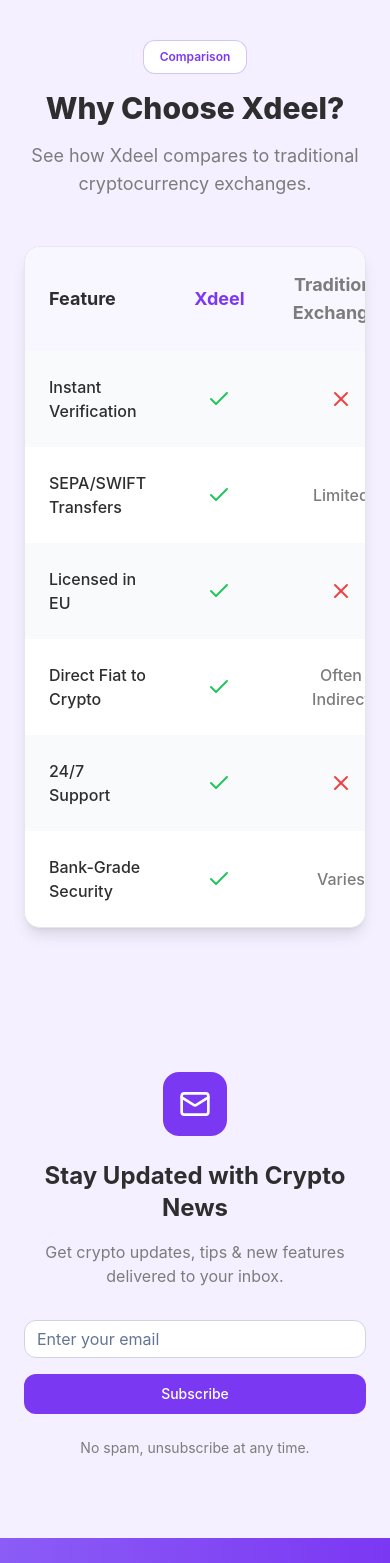
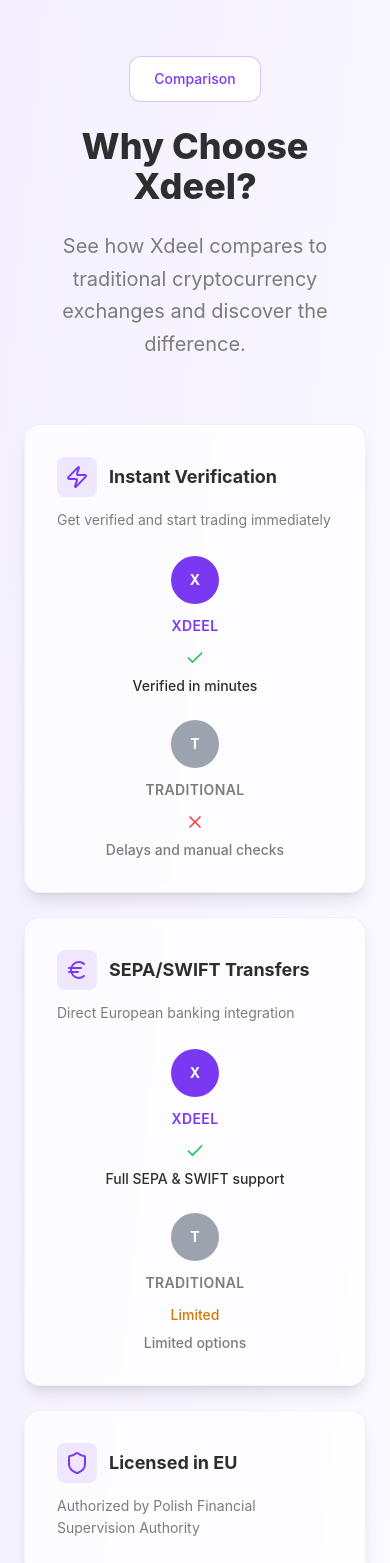
Before and after one commit to cidrus-money-org/xdeel-nexus-web, a React (Vite) app: page / in a window 390 px wide. Shown: the part 4740-6303 px from the top of the page. Built offline with nearby package versions, Linux system fonts and the light colour scheme.

Commit message:
Refactor: Improve "Why Choose Xdeel?" section
Redesigned the comparison section on the homepage to be more visually engaging, using a new layout, design elements, and content enhancements.

```diff
--- a/src/components/home/Comparison.tsx
+++ b/src/components/home/Comparison.tsx
@@ -1,95 +1,194 @@
 
 import { Card, CardContent } from "@/components/ui/card";
 import { Badge } from "@/components/ui/badge";
-import { Check, X } from "lucide-react";
+import { Check, X, Shield, Euro, Zap, Clock, HeadphonesIcon, CreditCard } from "lucide-react";
+import { useState, useEffect } from "react";
 
 export const Comparison = () => {
+  const [visibleItems, setVisibleItems] = useState<number[]>([]);
+
   const features = [
     {
+      icon: Zap,
       feature: "Instant Verification",
-      xdeel: true,
-      traditional: false
+      description: "Get verified and start trading immediately",
+      xdeel: "Verified in minutes",
+      xdeelType: "success" as const,
+      traditional: "Delays and manual checks",
+      traditionalType: "fail" as const
     },
     {
+      icon: Euro,
       feature: "SEPA/SWIFT Transfers",
-      xdeel: true,
-      traditional: "Limited"
+      description: "Direct European banking integration",
+      xdeel: "Full SEPA & SWIFT support",
+      xdeelType: "success" as const,
+      traditional: "Limited options",
+      traditionalType: "limited" as const
     },
     {
+      icon: Shield,
       feature: "Licensed in EU",
-      xdeel: true,
-      traditional: false
+      description: "Authorized by Polish Financial Supervision Authority",
+      xdeel: "KNF Authorized",
+      xdeelType: "success" as const,
+      traditional: "Often unregulated",
+      traditionalType: "fail" as const
     },
     {
+      icon: CreditCard,
       feature: "Direct Fiat to Crypto",
-      xdeel: true,
-      traditional: "Often Indirect"
+      description: "No middleman, direct conversion",
+      xdeel: "Direct conversion",
+      xdeelType: "success" as const,
+      traditional: "Multiple steps required",
+      traditionalType: "limited" as const
     },
     {
+      icon: HeadphonesIcon,
       feature: "24/7 Support",
-      xdeel: true,
-      traditional: false
+      description: "Round-the-clock customer assistance",
+      xdeel: "Always available",
+      xdeelType: "success" as const,
+      traditional: "Business hours only",
+      traditionalType: "fail" as const
     },
     {
+      icon: Clock,
       feature: "Bank-Grade Security",
-      xdeel: true,
-      traditional: "Varies"
+      description: "Enterprise-level protection for your assets",
+      xdeel: "Military-grade encryption",
+      xdeelType: "success" as const,
+      traditional: "Security varies",
+      traditionalType: "limited" as const
     }
   ];
 
+  useEffect(() => {
+    const observer = new IntersectionObserver(
+      (entries) => {
+        entries.forEach((entry) => {
+          if (entry.isIntersecting) {
+            const index = parseInt(entry.target.getAttribute('data-index') || '0');
+            setVisibleItems(prev => [...prev, index]);
+          }
+        });
+      },
+      { threshold: 0.2 }
+    );
+
+    const elements = document.querySelectorAll('[data-index]');
+    elements.forEach(el => observer.observe(el));
+
+    return () => observer.disconnect();
+  }, []);
+
+  const getStatusIcon = (type: 'success' | 'fail' | 'limited') => {
+    switch (type) {
+      case 'success':
+        return <Check className="w-5 h-5 text-green-500" />;
+      case 'fail':
+        return <X className="w-5 h-5 text-red-500" />;
+      case 'limited':
+        return <span className="text-amber-600 text-sm font-medium">Limited</span>;
+    }
+  };
+
   return (
-    <section className="py-16 bg-[#F4F0FF] w-full border-t border-gray-200">
-      <div className="max-w-4xl mx-auto px-6 md:px-8">
-        <div className="text-center mb-12">
-          <Badge variant="outline" className="mb-4 text-[#7B38F3] border-[#7B38F3]/30 bg-white px-4 py-2 rounded-xl">
+    <section className="py-20 bg-gradient-to-br from-[#F4F0FF] via-[#F8F6FF] to-white w-full border-t border-gray-200">
+      <div className="max-w-5xl mx-auto px-6 md:px-8">
+        <div className="text-center mb-16">
+          <Badge variant="outline" className="mb-6 text-[#7B38F3] border-[#7B38F3]/30 bg-white px-6 py-3 rounded-xl text-sm font-medium">
             Comparison
           </Badge>
-          <h2 className="text-3xl lg:text-4xl font-extrabold text-[#2E2E2E] mb-4">
+          <h2 className="text-4xl lg:text-5xl font-extrabold text-[#2E2E2E] mb-6">
             Why Choose Xdeel?
           </h2>
-          <p className="text-lg text-[#7C7C7C] max-w-3xl mx-auto">
-            See how Xdeel compares to traditional cryptocurrency exchanges.
+          <p className="text-xl text-[#7C7C7C] max-w-3xl mx-auto leading-relaxed">
+            See how Xdeel compares to traditional cryptocurrency exchanges and discover the difference.
           </p>
         </div>
 
-        <Card className="bg-white border-gray-200 shadow-lg rounded-2xl overflow-hidden">
-          <CardContent className="p-0">
-            <div className="overflow-x-auto">
-              <table className="w-full">
-                <thead className="bg-[#F8F6FF]">
-                  <tr>
-                    <th className="text-left p-6 text-[#2E2E2E] font-bold text-lg">Feature</th>
-                    <th className="text-center p-6 text-[#7B38F3] font-bold text-lg">Xdeel</th>
-                    <th className="text-center p-6 text-[#7C7C7C] font-bold text-lg">Traditional Exchanges</th>
-                  </tr>
-                </thead>
-                <tbody>
-                  {features.map((item, index) => (
-                    <tr key={index} className={index % 2 === 0 ? "bg-gray-50" : "bg-white"}>
-                      <td className="p-6 text-[#2E2E2E] font-medium">{item.feature}</td>
-                      <td className="p-6 text-center">
-                        {item.xdeel === true ? (
-                          <Check className="w-6 h-6 text-green-500 mx-auto" />
-                        ) : (
-                          <span className="text-[#7B38F3] font-medium">{item.xdeel}</span>
-                        )}
-                      </td>
-                      <td className="p-6 text-center">
-                        {item.traditional === false ? (
-                          <X className="w-6 h-6 text-red-500 mx-auto" />
-                        ) : item.traditional === true ? (
-                          <Check className="w-6 h-6 text-green-500 mx-auto" />
-                        ) : (
-                          <span className="text-[#7C7C7C] font-medium">{item.traditional}</span>
-                        )}
-                      </td>
-                    </tr>
-                  ))}
-                </tbody>
-              </table>
+        <div className="grid gap-6 md:gap-8">
+          {features.map((item, index) => {
+            const IconComponent = item.icon;
+            const isVisible = visibleItems.includes(index);
+
+            return (
+              <Card
+                key={index}
+                data-index={index}
+                className={`bg-white/70 backdrop-blur-sm border border-gray-200/50 shadow-lg rounded-2xl overflow-hidden hover:shadow-xl transition-all duration-500 ${
+                  isVisible ? 'translate-y-0 opacity-100' : 'translate-y-8 opacity-0'
+                }`}
+                style={{ transitionDelay: `${index * 100}ms` }}
+              >
+                <CardContent className="p-8">
+                  <div className="grid md:grid-cols-3 gap-6 items-center">
+                    {/* Feature Info */}
+                    <div className="space-y-3">
+                      <div className="flex items-center space-x-3">
+                        <div className="p-2 bg-[#7B38F3]/10 rounded-lg">
+                          <IconComponent className="w-6 h-6 text-[#7B38F3]" />
+                        </div>
+                        <h3 className="text-lg font-bold text-[#2E2E2E]">{item.feature}</h3>
+                      </div>
+                      <p className="text-sm text-[#7C7C7C] leading-relaxed">{item.description}</p>
+                    </div>
+
+                    {/* Xdeel Column */}
+                    <div className="text-center">
+                      <div className="mb-3">
+                        <div className="inline-flex items-center justify-center w-12 h-12 bg-[#7B38F3] rounded-full mb-3">
+                          <span className="text-white font-bold text-sm">X</span>
+                        </div>
+                        <h4 className="text-sm font-semibold text-[#7B38F3] uppercase tracking-wide">Xdeel</h4>
+                      </div>
+                      <div className="flex items-center justify-center space-x-2 mb-2">
+                        {getStatusIcon(item.xdeelType)}
+                      </div>
+                      <p className="text-sm font-medium text-[#2E2E2E]">{item.xdeel}</p>
+                    </div>
+
+                    {/* Traditional Column */}
+                    <div className="text-center">
+                      <div className="mb-3">
+                        <div className="inline-flex items-center justify-center w-12 h-12 bg-gray-400 rounded-full mb-3">
+                          <span className="text-white font-bold text-sm">T</span>
+                        </div>
+                        <h4 className="text-sm font-semibold text-[#7C7C7C] uppercase tracking-wide">Traditional</h4>
+                      </div>
+                      <div className="flex items-center justify-center space-x-2 mb-2">
+                        {getStatusIcon(item.traditionalType)}
+                      </div>
+                      <p className="text-sm font-medium text-[#7C7C7C]">{item.traditional}</p>
+                    </div>
+                  </div>
+                </CardContent>
+              </Card>
+            );
+          })}
+        </div>
+
+        {/* Summary CTA */}
+        <div className="mt-16 text-center">
+          <div className="bg-white/80 backdrop-blur-sm rounded-2xl p-8 border border-gray-200/50 shadow-lg">
+            <h3 className="text-2xl font-bold text-[#2E2E2E] mb-4">
+              Ready to Experience the Difference?
+            </h3>
+            <p className="text-[#7C7C7C] mb-6 max-w-2xl mx-auto">
+              Join thousands of users who have already switched to Xdeel for faster, safer, and more reliable cryptocurrency trading.
+            </p>
+            <div className="flex flex-col sm:flex-row gap-4 justify-center">
+              <button className="bg-[#7B38F3] text-white px-8 py-3 rounded-xl font-semibold hover:bg-[#6a2fe0] transition-colors shadow-lg hover:shadow-xl">
+                Get Started Today
+              </button>
+              <button className="border border-[#7B38F3] text-[#7B38F3] px-8 py-3 rounded-xl font-semibold hover:bg-[#7B38F3] hover:text-white transition-colors">
+                Learn More
+              </button>
             </div>
-          </CardContent>
-        </Card>
+          </div>
+        </div>
       </div>
     </section>
   );
```
